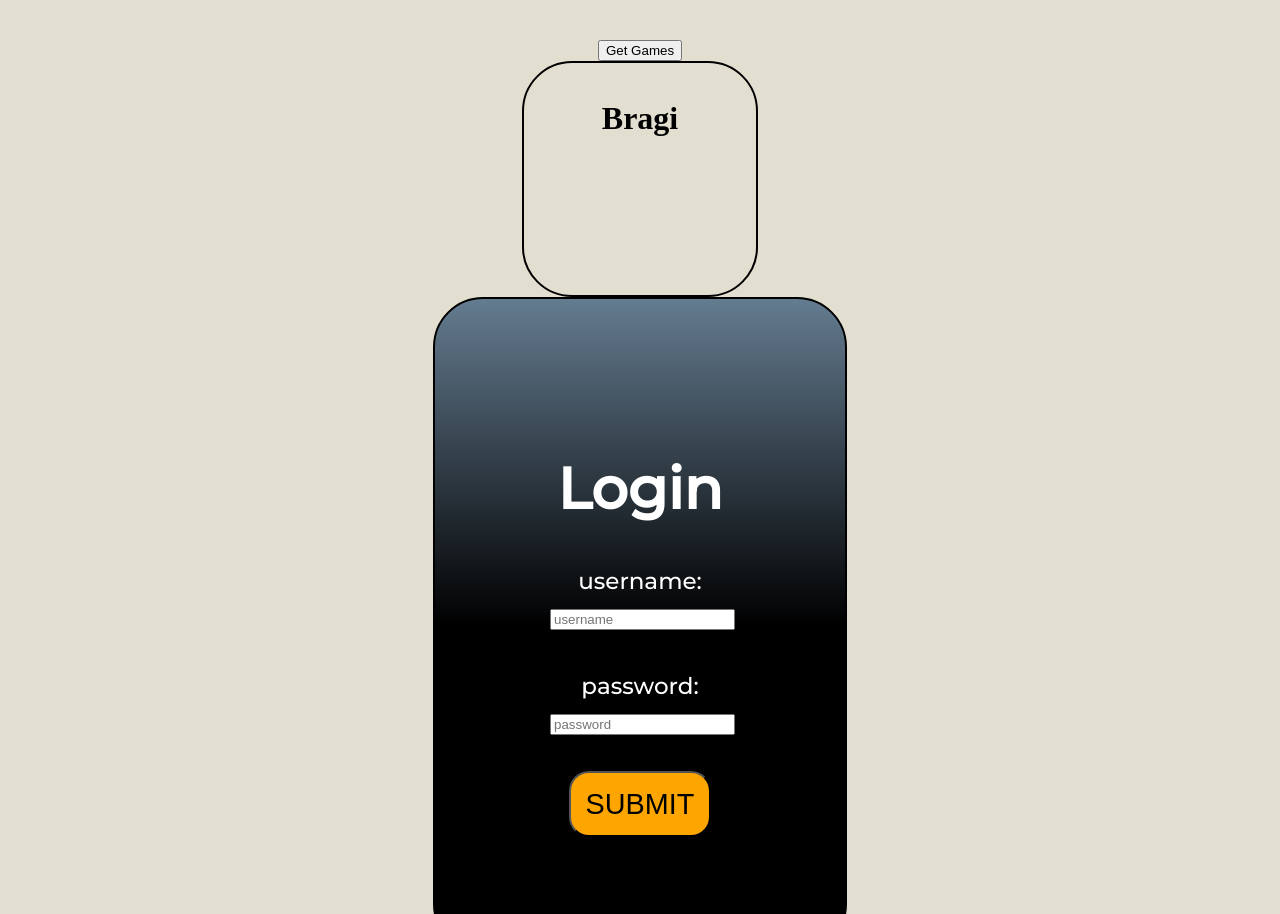
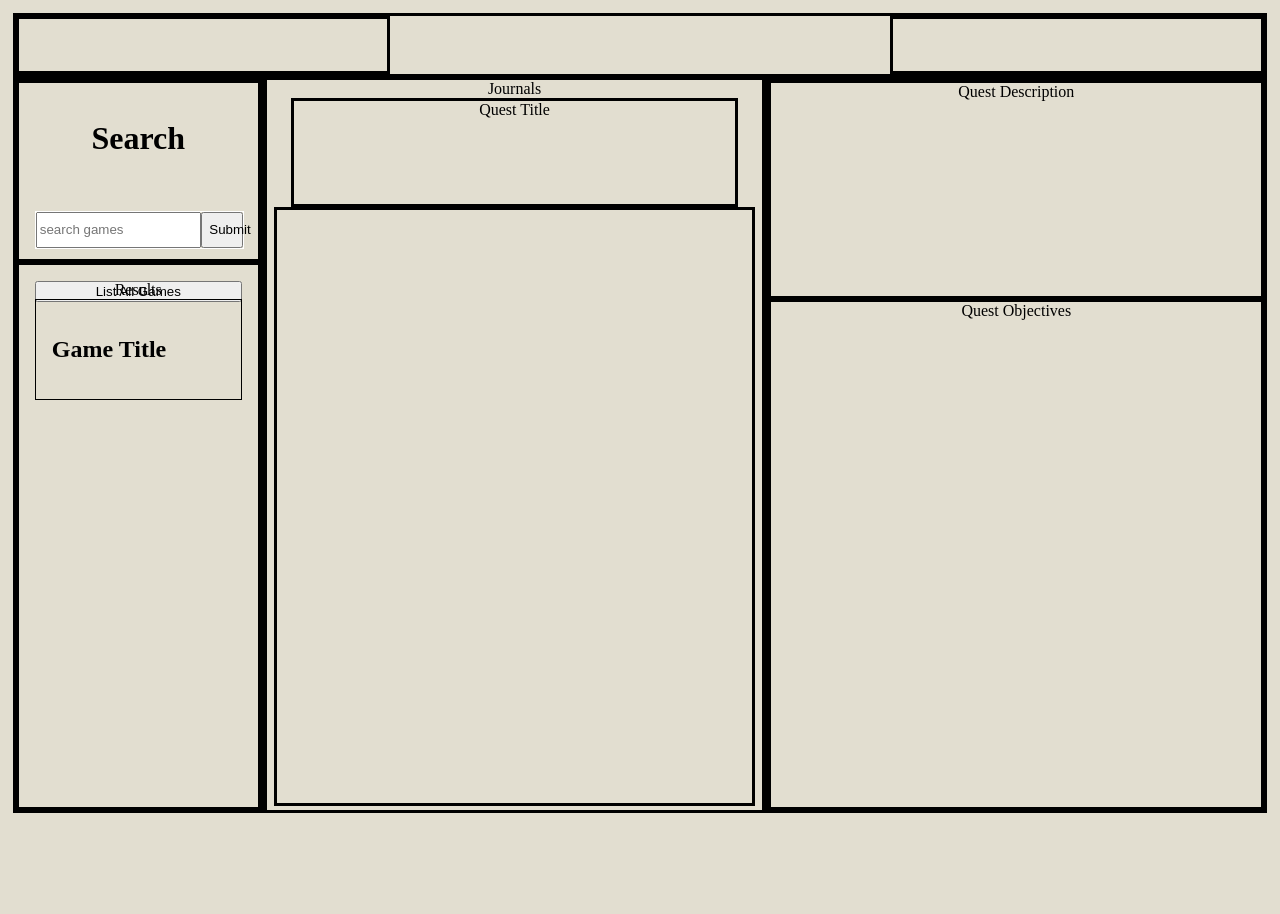
Before and after one commit to drewk93/bragi_journal, a website: page public/index.html in a window 1280 px wide. Shown: the top 914 px of the page. After the commit the page ends 826 px from the top, so only its background shows below. Drawn offline with nearby package versions, Linux system fonts and the light colour scheme.

Commit message:
Commit 14 - HTML layout init

```diff
--- a/public/index.html
+++ b/public/index.html
@@ -12,16 +12,79 @@
     <script src="main.js"></script>
 </head>
 <body id="body">
-    <div id="mainContainer" class="container">
-        <button id="getGames" class="btn">Get Games</button>
-        <div id="resultsContainer" class="container">
+
+
+
+    <div id="header" class="container">
+        <div id="bragiTitle" class="container">
+
+        </div>
+
+        <div id="accountSection" class="container">
 
         </div>
     </div>
-    <div id="bragi" class="container">
-        <h1> Bragi </h1>
+
+
+    <div id="mainContainer" class="container">
+
+
+
+        <div id="gamesSection" class="container">
+
+            <div id="searchSection" class="container">
+                <h1 id="searchHeader"> Search </h1>
+                    <div id="searchBox" class="container">
+                        <input type="text" id="searchInput" placeholder="search games" autocomplete="off"><br><br>
+                        <button id="submitSearch" class="btn">Submit</button>
+                    </div>
+                <button id="getGames" class="btn">List All Games</button>
+            </div>
+            <div id="gameResults" class="container">
+                Results
+                <div id="gameListItem" class="container">
+                    <h2>Game Title</h2>
+                </div>
+            </div>
+
+        </div>
+
+
+        <div id="journalSection" class="journalSection">
+            Journals
+            <div id="questTitle" class="container">
+                Quest Title
+            </div>
+
+            <div id="journalBody" class="container">
+
+            </div>
+        </div>
+
+
+        <div id="questsSection" class="container">
+
+            <div id="questDescription" class="container">
+                Quest Description
+            </div>
+
+            <div id="questObjectives" class="container">
+                Quest Objectives
+            </div>
+
+        </div>
+
+
+        </div>
     </div>
-    <div id="loginContainer" class="container">
+    <div>
+
+
+
+
+
+    </div>
+    <!-- <div id="loginContainer" class="container">
 
         <h1>Login</h1>
             <label for="username" class="labels"> username:</label>
@@ -31,7 +94,7 @@
 
             <button id="submitLogin" type="submit">SUBMIT</button>
 
-    </div>
+    </div> -->
 
 
 </body>
--- a/public/main.css
+++ b/public/main.css
@@ -14,8 +14,168 @@
     flex-direction: column;
     justify-content: center;
     align-items: center;
-    padding: 2em;
+    padding: .3em;
+    height: 100vh;
 }
+
+#header{
+    box-sizing: border-box;
+    display: flex;
+    flex-direction: row;
+    justify-content: space-between;
+    width: 100%;
+    height: 8%;
+    border: 3px solid black;
+}
+
+#bragiTitle{
+    box-sizing: border-box;
+    display: flex;
+    flex-direction: row;
+    width: 30%;
+    height: 100%;
+    border: 3px solid black;
+}
+
+#accountSection {
+    box-sizing: border-box;
+    display: flex;
+    flex-direction: row;
+    width: 30%;
+    height: 100%;
+    border: 3px solid black;
+}
+
+
+
+#mainContainer{
+    display: flex;
+    flex-direction: row;
+    width: 100%;
+    height: 92%;
+}
+
+#gamesSection{
+    box-sizing: border-box;
+    display: flex;
+    flex-direction: column;
+    width: 20%;
+    height: 100%;
+    border: 3px solid black;
+}
+
+#searchSection{
+    box-sizing: border-box;
+    display: flex;
+    flex-direction: column;
+    height: 25%;
+    width: 100%;
+    padding: 1rem;
+    border: 3px solid black;
+    gap: 2rem;
+}
+
+#searchHeader{
+    align-self: center;
+}
+
+#searchBox{
+    display: flex;
+    flex-direction: row;
+    width: 100%;
+    border: 1px solid white;
+}
+
+#searchInput{
+    width:80%;
+}
+
+#submitSearch{
+    width:20%;
+}
+
+#gameResults {
+    display: flex;
+    flex-direction: column;
+    align-items: center;
+    box-sizing: border-box;
+    flex-direction: column;
+    height: 75%;
+    width: 100%;
+    border:3px solid black;
+    padding: 1em;
+}
+
+#gameListItem {
+    display: flex;
+    flex-direction: column;
+    box-sizing: border-box;
+    width: 100%;
+    padding: 1em;
+    border: 1px solid black;
+}
+
+/* Quests */
+
+#questsSection{
+    box-sizing: border-box;
+    width:40%;
+    height: 100%;
+    border: 3px solid black;
+}
+
+
+#questDescription{
+    display: flex;
+    flex-direction: column;
+    align-items: center;
+    box-sizing: border-box;
+    width: 100%;
+    height: 30%;
+    border: 3px solid black;
+}
+
+#questObjectives{
+    display: flex;
+    flex-direction: column;
+    align-items: center;
+    box-sizing: border-box;
+    width: 100%;
+    height: 70%;
+    border: 3px solid black;
+}
+
+/* Journal */
+
+#journalSection{
+    display: flex;
+    flex-direction: column;
+    align-items: center;
+    box-sizing: border-box;
+    width: 40%;
+    height: 100%;
+    border: 3px solid black;
+}
+
+#questTitle{
+    box-sizing: border-box;
+    display: flex;
+    flex-direction: row;
+    justify-content: center;
+    width: 90%;
+    height: 15%;
+    border: 3px solid black;
+}
+
+#journalBody{
+    box-sizing: border-box;
+    display: flex;
+    flex-direction: column;
+    width: 97%;
+    height: 82%;
+    border: 3px solid black;
+}
+
 
 #bragi {
     border: 2px solid black;
--- a/public/main.js
+++ b/public/main.js
@@ -2,19 +2,19 @@
 $(document).ready(function() {
 
     const $getGames = $('#getGames');
-    const $resultsContainer = $('#resultsContainer'); // Corrected the selector
+    const $gameResults = $('#gameResults'); // Corrected the selector
     $getGames.on('click', getGamesFunc);
 
 
-    const domain = "https://bragi-journal-web-service.onrender.com"
-    // const domain =  "http://localhost:3000"
+    // const domain = "https://bragi-journal-web-service.onrender.com"
+    const domain =  "http://localhost:3000"
 
 
 
 
 
     function getGamesFunc() {
-        $resultsContainer.empty();
+        $gameResults.empty();
         const url = domain + '/games';
 
         try {
@@ -24,7 +24,7 @@ $(document).ready(function() {
                 success: function(data) {
                     data.forEach((item, index) => {
                         console.log(item);
-                        $resultsContainer.append(`<li class="game_item"><b>ID:</b> ${item.game_id} <b>Game Title:</b> ${item.game_name}</li>`); // Corrected the HTML structure
+                        $gameResults.append(`<li class="game_item"><b>ID:</b> ${item.game_id} <b>Game Title:</b> ${item.game_name}</li>`); // Corrected the HTML structure
                     });
                 }
             });
@@ -36,6 +36,10 @@ $(document).ready(function() {
     $submitLogin = $('#submitLogin')
 
     $submitLogin.on('click', loginFunc)
+
+
+
+    $("#loginContainer").hide()
 
     function loginFunc() {
         const url = domain + '/login';
@@ -50,8 +54,8 @@ $(document).ready(function() {
                 type: 'POST',
                 contentType: 'application/json',
                 data: JSON.stringify(userbody),
-                success: function (data, textStatus, jgXHR) {
-                    console.log('Status Code', jgXHR.status);
+                success: function (data, textStatus, XHR) {
+                    console.log('Status Code', XHR.status);
                     $("#loginContainer").hide("slow", function(){
 
                     })
```
Also changed, not shown: 1 other file.
